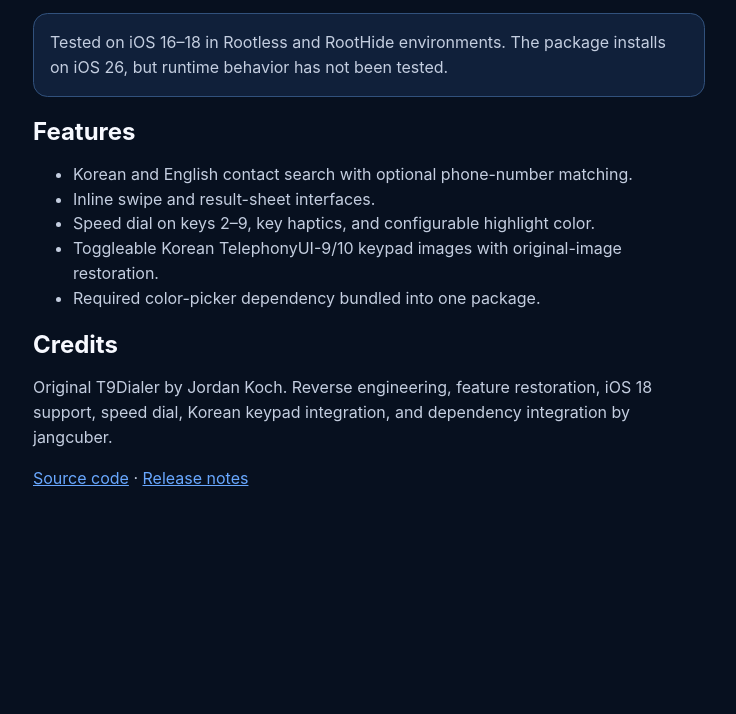
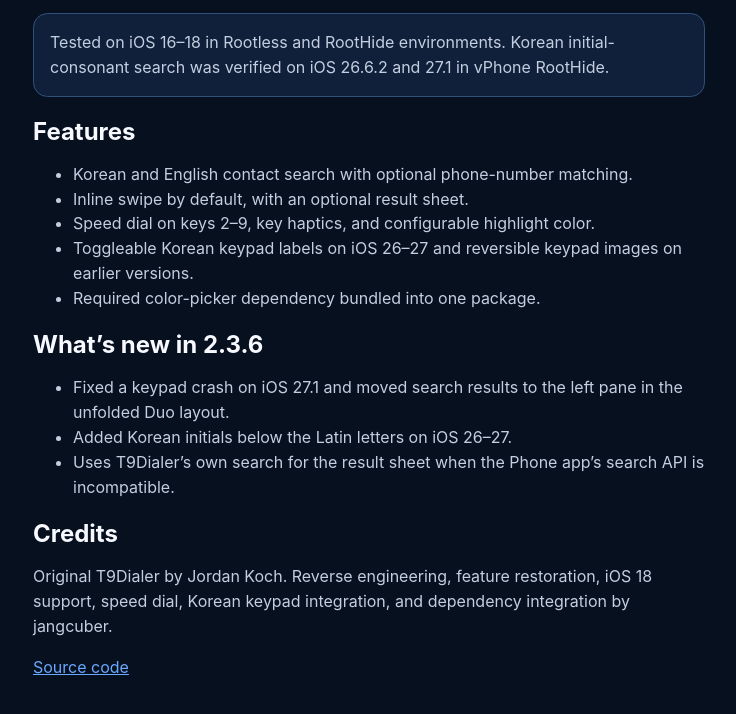
Before and after one commit to jangcuber/jangcuber.github.io, a plain HTML site: page depictions/t9dialer/index.html in a window 1280 px wide. Shown: the part 152-866 px from the top of the page, without its empty margins (271-1007 px from the left). Before the commit the page ends 800 px from the top, so only its background shows below. Drawn offline with Linux system fonts and the light colour scheme.

Commit message:
Publish T9Dialer 2.3.6

```diff
--- a/depictions/t9dialer/index.html
+++ b/depictions/t9dialer/index.html
@@ -23,18 +23,24 @@
       <img class="icon" src="assets/icon.png" alt="T9Dialer icon">
       <div><h1>T9Dialer</h1><p>Korean initial-consonant T9 search for the Phone app.</p></div>
     </div>
-    <p class="notice">Tested on iOS 16–18 in Rootless and RootHide environments. The package installs on iOS 26, but runtime behavior has not been tested.</p>
+    <p class="notice">Tested on iOS 16–18 in Rootless and RootHide environments. Korean initial-consonant search was verified on iOS 26.6.2 and 27.1 in vPhone RootHide.</p>
     <h2>Features</h2>
     <ul>
       <li>Korean and English contact search with optional phone-number matching.</li>
-      <li>Inline swipe and result-sheet interfaces.</li>
+      <li>Inline swipe by default, with an optional result sheet.</li>
       <li>Speed dial on keys 2–9, key haptics, and configurable highlight color.</li>
-      <li>Toggleable Korean TelephonyUI-9/10 keypad images with original-image restoration.</li>
+      <li>Toggleable Korean keypad labels on iOS 26–27 and reversible keypad images on earlier versions.</li>
       <li>Required color-picker dependency bundled into one package.</li>
+    </ul>
+    <h2>What’s new in 2.3.6</h2>
+    <ul>
+      <li>Fixed a keypad crash on iOS 27.1 and moved search results to the left pane in the unfolded Duo layout.</li>
+      <li>Added Korean initials below the Latin letters on iOS 26–27.</li>
+      <li>Uses T9Dialer’s own search for the result sheet when the Phone app’s search API is incompatible.</li>
     </ul>
     <h2>Credits</h2>
     <p>Original T9Dialer by Jordan Koch. Reverse engineering, feature restoration, iOS 18 support, speed dial, Korean keypad integration, and dependency integration by jangcuber.</p>
-    <p><a href="https://github.com/jangcuber/T9Dialer">Source code</a> · <a href="https://github.com/jangcuber/T9Dialer/releases/tag/v2.3.0">Release notes</a></p>
+    <p><a href="https://github.com/jangcuber/T9Dialer">Source code</a></p>
   </main>
 </body>
 </html>
```
Also changed, not shown: depictions/t9dialer/native.json (+5 -5 lines), index.html (+1 -1 lines), 9 other files.
